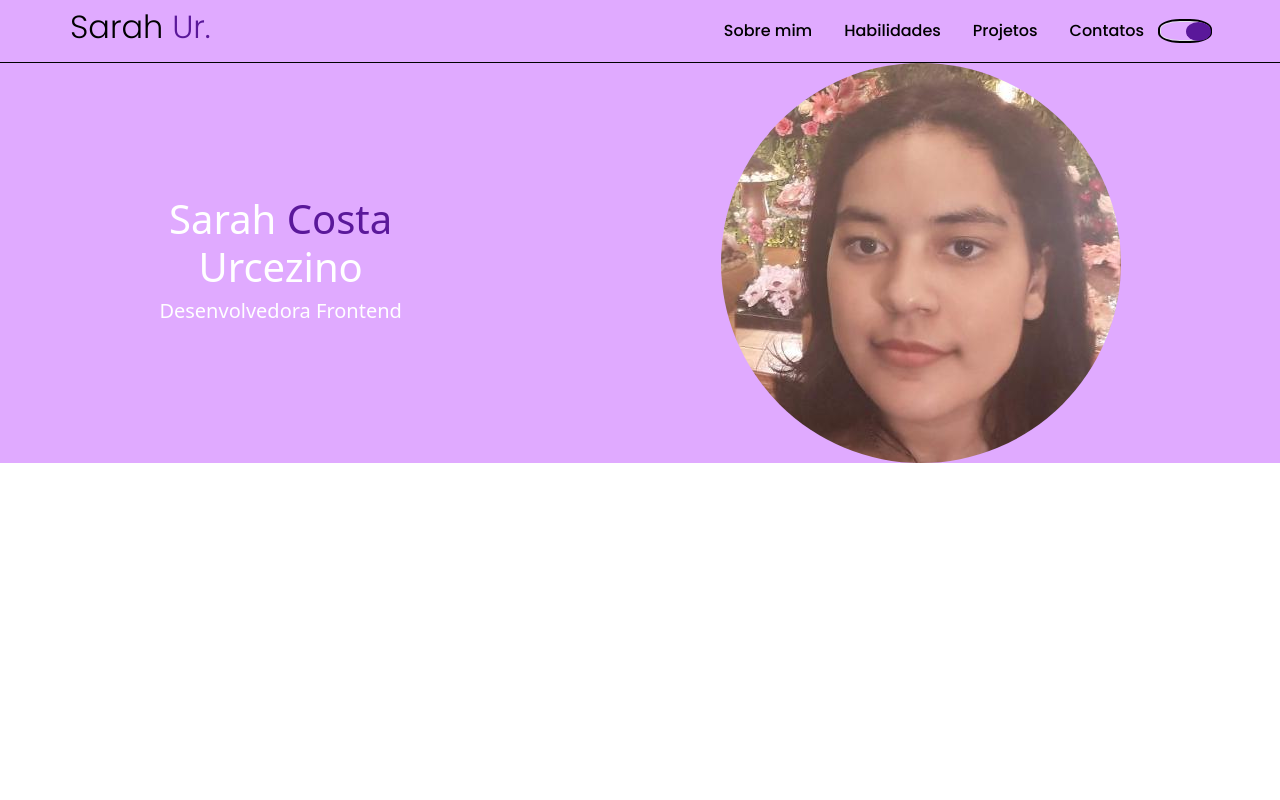
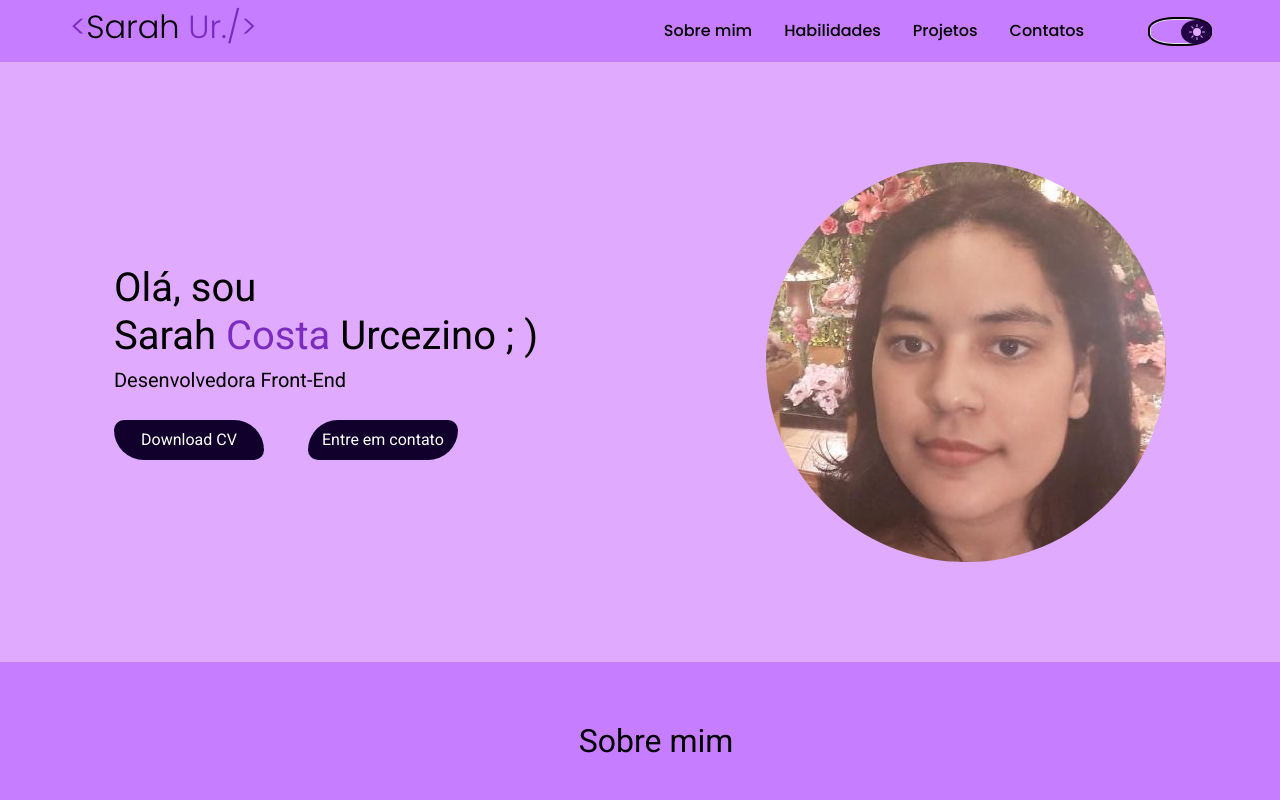
Before and after one commit to ursarah/site_portfolio, a plain HTML site: page index.html in a window 1280 px wide. Both pictures are taken after a click on the element 1185 px from the left and 31 px from the top of the page. Shown: the top 800 px of the page. Drawn offline with nearby package versions, Linux system fonts and the light colour scheme.

Commit message:
style: varias mudanças

```diff
--- /dev/null
+++ b/assets/css/dark.css
@@ -0,0 +1,41 @@
+@import url('https://fonts.googleapis.com/css2?family=Inter:wght@300;500&family=Poppins:wght@300;500&display=swap&family=Roboto:ital,wght@0,400;1,500&display=swap');
+
+
+
+*{
+    margin: 0;
+    padding: 0;
+    box-sizing: border-box;
+    text-decoration: none;
+    list-style: none;
+    /* outline: 1px solid red; */
+}
+.header-navbar {
+    font-family: 'Poppins', sans-serif;
+    background-color: #240046;
+}
+header div h2 {
+    color: #fff;
+}
+span {
+    color: #E0AAFF;
+}
+.navbar ul a {
+    color: #fff;
+}
+.navbar ul a:hover {
+    color: #5A189A;
+}
+
+/* main */
+main {
+    background-color: #10002B;
+    font-family: 'Roboto', sans-serif;
+}
+.aboutMe {
+    background-color: #240046;
+}
+.home .title button,
+.home .title .link-cv {
+    background-color: #E0AAFF;
+}
--- /dev/null
+++ b/assets/css/light.css
@@ -0,0 +1,47 @@
+@import url("dark.css");
+
+/*header*/
+.active span {
+    color: #7B2CBF;
+}
+.active .header-navbar {
+    background-color: #C77DFF;
+}
+.active .header-navbar h2,
+.active .navbar ul a,
+.active h1,
+.active h2,
+.active h5,
+.active p {
+    color: #000;
+}
+
+.active .navbar ul a:hover {
+    color: #5A189A;
+}
+
+.active .border {
+    outline: 2px solid #000;
+}
+.active .ball {
+    transition: .3s ease-in;
+    background-color: #240046;
+    transform: translateX(30px);
+}
+.active .ball #image {
+    transform: translateX(8px);
+    transition: .3s ease-in-out;
+}
+/* main */
+.active main {
+    background-color: #E0AAFF;
+}
+
+.active .title .link-cv,
+.active .link-cv button{
+    color: #fff;
+    background-color: #10002B;
+}
+.active .aboutMe {
+    background-color: #C77DFF;
+}
--- a/assets/css/lightDark.css
+++ /dev/null
@@ -1,31 +0,0 @@
-@import url(reset.css);
-
-/*header*/
-
-.active .header-navbar {
-    background-color: #E0AAFF;
-    border-bottom: 1px solid #000;
-}
-.active .header-navbar h2 {
-    color: #000;
-}
-.active .navbar ul a {
-    color: #000;
-}
-.active .navbar ul a:hover {
-    color: #5A189A;
-}
-
-.active .border {
-    outline: 2px solid #000;
-}
-.active .ball {
-    transition: .3s ease-in;
-    background-color: #5A189A;
-    transform: translateX(25px);
-}
-
-/* main */
-.active main {
-    background-color: #E0AAFF;
-}
--- a/assets/css/reset.css
+++ /dev/null
@@ -1,37 +0,0 @@
-@import url('https://fonts.googleapis.com/css2?family=Inter:wght@300;500&family=Poppins:wght@300;500&display=swap');
-
-
-*{
-    margin: 0;
-    padding: 0;
-    box-sizing: border-box;
-    text-decoration: none;
-    list-style: none;
-    /* outline: 1px solid red; */
-}
-.header-navbar {
-    background-color: #10002B;
-    border-bottom: 1px solid #fff;
-}
-header {
-    font-family: 'Poppins', sans-serif;
-}
-header div h2 {
-    font-weight: 200;
-    text-align: center;
-    color: #fff;
-}
-span {
-    color: #5A189A;
-}
-.navbar ul a {
-    color: #fff;
-}
-.navbar ul a:hover {
-    color: #5A189A;
-}
-
-/* main */
-main {
-    background-color: #10002B;
-}
--- a/assets/css/style.css
+++ b/assets/css/style.css
@@ -1,30 +1,41 @@
-@import url(reset.css);
+@import url("dark.css");
 
 /* https://www.figma.com/file/PZzcrbb56XFWwTA6hnZzOP/My-Portfolio-(Community)?node-id=0%3A1&t=E3EJWbPdRcYHbXvK-0 */
 
-body {
-    background-color: #000;
-}
+
 /* header */
 
+header div h2 {
+    font-weight: 200;
+    text-align: center;
+}
 .menu {
     display: flex;
     align-items: center;
+    justify-content: space-around;
 }
 .border {
     cursor: pointer;
-    width: 50px;
-    height: 20px;
+    width: 60px;
+    height: 25px;
     outline: 2px solid #fff;
     border-radius: 40%;
+    margin-left: 50px;
 }
 .border .ball {
-    background-color: #E0AAFF;
+    display: flex;
+    align-items: center;
+    background: #C77DFF;
     border-radius: 100%;
-    width: 25px;
-    height: 19px;
+    width: 30px;
+    height: 24px;
     transition: .3s ease-in;
     transform: translateX(0);
+}
+.ball #image {
+    transform: translateX(8px);
+    transition: .3s ease-in-out;
+    color: #240046;
 }
 
 /* main */
@@ -33,11 +44,47 @@ body {
     display: flex;
     justify-content: space-around;
     align-items: center;
-    padding: 20px auto;
+    padding: 100px 0;
 }
-.home div {
-    text-align: center;
+.home .title {
+    text-align: justify;
 }
 .home .image img {
     border-radius: 100%;
 }
+.home .title button{
+    border: none;
+}
+.home .title .link-cv{
+    display: inline-block;
+    margin-top: 20px;
+    margin-right: 40px;
+    width: 150px;
+    height: 40px;
+    padding: 8px;
+    border-radius: 10px 30px;
+    text-align: center;
+}
+.home .title .link-cv:nth-child(4){
+    border-radius: 30px 10px;
+
+}
+.home .title .link-cv:hover {
+    width: 100px;
+}
+
+/* sobre mim */
+
+.aboutMe .description {
+    max-width: 900px;
+    margin: auto;
+    color: #fff;
+    padding: 60px 0;
+    text-align: justify;
+    font-weight: 200;
+    text-indent: 2em;
+}
+.description h2 {
+    text-align: center;
+    margin-bottom: 60px;
+}
--- a/assets/js/darkTheme.js
+++ b/assets/js/darkTheme.js
@@ -1,6 +1,14 @@
 let btn = document.getElementById("darkTheme")
+let backG = document.getElementById ("bg")
+let img = document.getElementById("image")
 btn.addEventListener("click", btnDark)
 
 function btnDark(){
-    document.getElementById("bg").classList.toggle("active")
+    backG.classList.toggle("active")
+    if (backG.classList.contains("active")) {
+        img.src = "assets/image/darkLight/sol.svg"
+    }
+    else {
+        img.src = "assets/image/darkLight/lua.svg"
+    }
 }
--- a/index.html
+++ b/index.html
@@ -6,7 +6,7 @@
     <meta name="viewport" content="width=device-width, initial-scale=1.0">
     <title>Sarah Costa Urcezino</title>
     <link rel="stylesheet" href="assets/css/style.css">
-    <link rel="stylesheet" href="assets/css/lightDark.css">
+    <link rel="stylesheet" href="assets/css/light.css">
     <link href="https://cdn.jsdelivr.net/npm/bootstrap@5.3.0-alpha1/dist/css/bootstrap.min.css" rel="stylesheet" integrity="sha384-GLhlTQ8iRABdZLl6O3oVMWSktQOp6b7In1Zl3/Jr59b6EGGoI1aFkw7cmDA6j6gD" crossorigin="anonymous">
 
 
@@ -18,17 +18,19 @@
     <header class="header-navbar">
         <nav class="container navbar">
             <div>
-                <h2>Sarah <span>Ur.</span></h2>
+                <h2><span>&lt;</span>Sarah <span>Ur.</span><span>/&gt;</span></h2>
             </div>
             <div class="menu">
                 <ul class="nav">
-                    <li class="nav-item"><a class="nav-link" href="">Sobre mim</a></li>
+                    <li class="nav-item"><a class="nav-link" href="#description">Sobre mim</a></li>
                     <li class="nav-item"><a class="nav-link" href="">Habilidades</a></li>
                     <li class="nav-item"><a class="nav-link" href="">Projetos</a></li>
                     <li class="nav-item"><a class="nav-link" href="">Contatos</a></li>
                 </ul>
                 <div class="border" id="darkTheme">
-                    <div class="ball"></div>
+                    <div class="ball">
+                        <img id="image" src="assets/image/darkLight/lua.svg">
+                    </div>
                 </div>
             </div>
         </nav>
@@ -36,14 +38,23 @@
 
     <main>
         <section class="home">
-            <div>
-                <h1>Sarah <span>Costa</span><br> Urcezino</h1>
-                <h5>Desenvolvedora Frontend</h5>
+            <div class="title">
+                <h1>Olá, sou <br>Sarah <span>Costa</span> Urcezino ; )</h1>
+                <h5>Desenvolvedora Front-End</h5>
+                <a class="link-cv" href=""><button>Download CV</button></a>
+                <a class="link-cv" href=""><button>Entre em contato</button></a>
             </div>
             <div class="image">
                 <img src="assets/image/img_princ.jfif" alt="">
             </div>
         </section>
+
+        <section class="aboutMe">
+            <div class="description" id="description">
+                <h2>Sobre mim</h2>
+                <p>Olá meu nome é Sarah, tenho 25 anos e aqui nesse site se encontra uma pessoa alegre e disposta a sempre aprender cada vez mais. Tenho poucas experiências profissionais, mas aprendi bastante com cada uma delas. Hoje em dia estou começando o mundo da programação que foi onde me encontrei. Estou estudando HTML/CSS e JavaScript, tenho foco total em Frontend e construção de sites.</p>
+            </div>
+        </section>
     </main>
 </body>
 </html>
```
Also changed, not shown: assets/image/darkLight/lua.svg (added), assets/image/darkLight/sol.svg (added).
